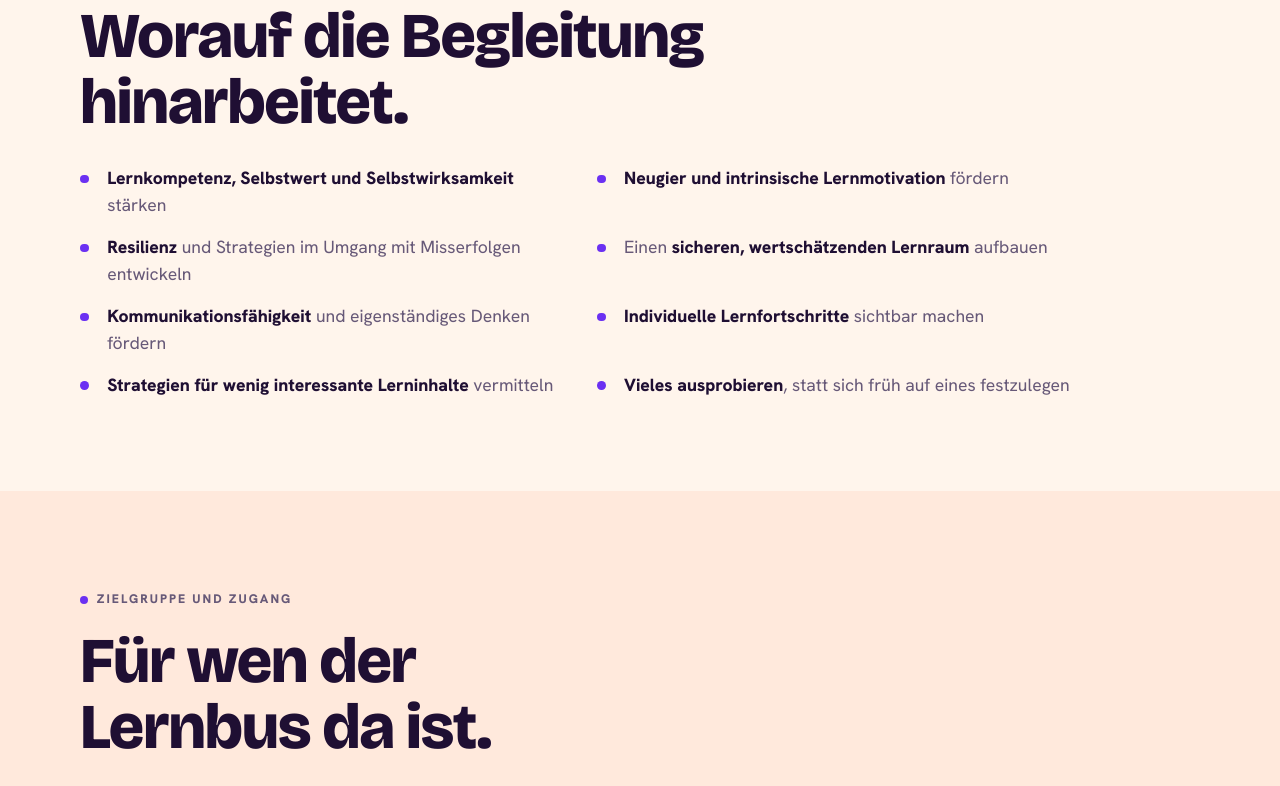
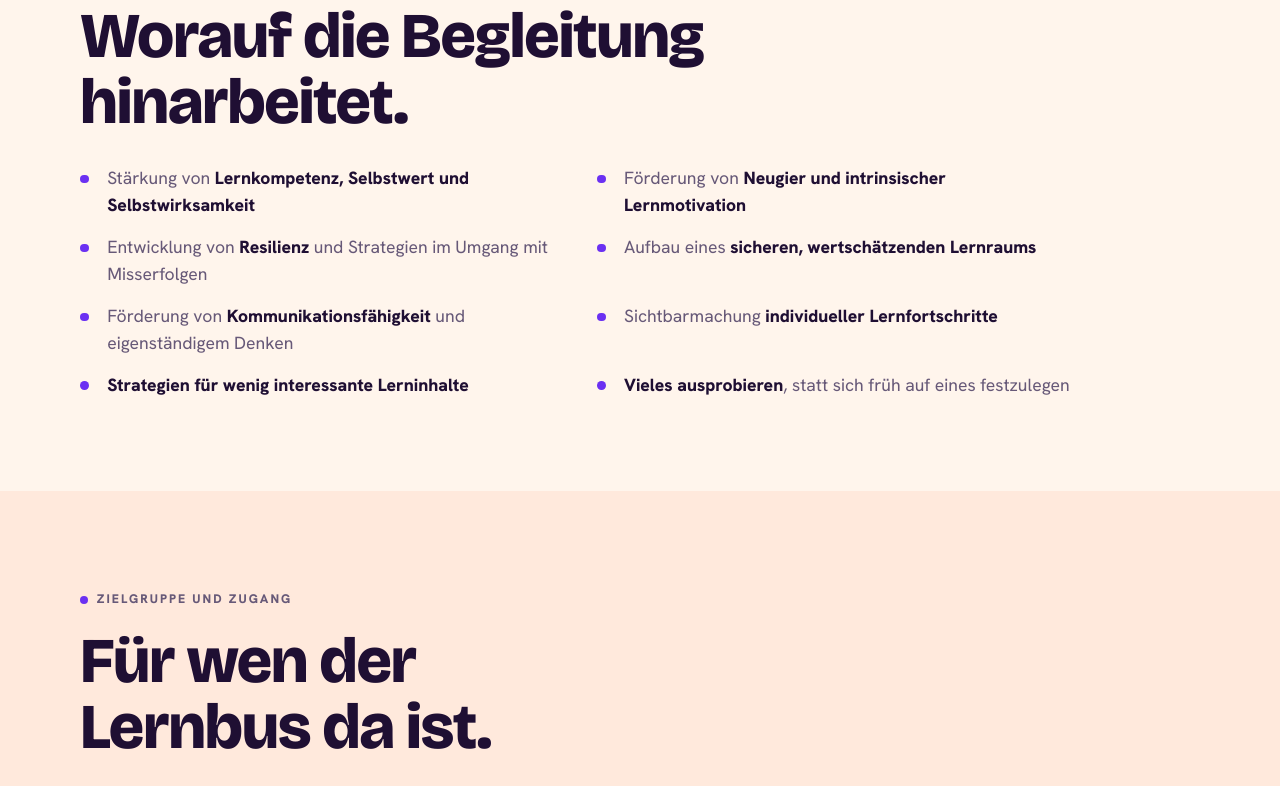
Before and after one commit to jonashertner/lerngesellschaft.ch, an Eleventy site: page src/lernbus/index.html in a window 1280 px wide. Shown: the part 5591-6377 px from the top of the page. Built offline with nearby package versions, Linux system fonts and the light colour scheme; Eleventy itself is replaced by a stand-in of ours; files that its build step writes are made by us from their sources; what markdown-it-attrs would draw is missing.

Commit message:
Konzeptseite woertlich am Konzepttext ausgerichtet
- Ziele-Bullets in der woertlichen Fassung des Konzepts (Staerkung von,
  Foerderung von, Entwicklung von, Aufbau eines, Sichtbarmachung)
- Schritt 5: "Kind und Eltern bedarfsgerecht, einschliesslich
  Gespraechsbegleitung" (statt Paraphrase)
Beibehalten, wo spaetere Entscheide dem Text vorgehen: "fruehe
Deutschfoerderung" statt "Sprachfoerderung", UEGK-Zahlen, Slogan
"Damit Kinder jetzt gern lernen", ergaenzte Abschnitte (Spiel,
Beziehung, Breite, Bildschirme, Dokumentation).

```diff
--- a/src/lernbus/index.html
+++ b/src/lernbus/index.html
@@ -146,13 +146,13 @@
       <p class="eyebrow reveal" style="--dot:var(--violet)">Ziele des Angebots</p>
       <h2 class="big reveal">Worauf die Begleitung hinarbeitet.</h2>
       <ul class="bullets reveal" style="--dot:var(--violet)">
-        <li><b>Lernkompetenz, Selbstwert und Selbstwirksamkeit</b> stärken</li>
-        <li><b>Neugier und intrinsische Lernmotivation</b> fördern</li>
-        <li><b>Resilienz</b> und Strategien im Umgang mit Misserfolgen entwickeln</li>
-        <li>Einen <b>sicheren, wertschätzenden Lernraum</b> aufbauen</li>
-        <li><b>Kommunikationsfähigkeit</b> und eigenständiges Denken fördern</li>
-        <li><b>Individuelle Lernfortschritte</b> sichtbar machen</li>
-        <li><b>Strategien für wenig interessante Lerninhalte</b> vermitteln</li>
+        <li>Stärkung von <b>Lernkompetenz, Selbstwert und Selbstwirksamkeit</b></li>
+        <li>Förderung von <b>Neugier und intrinsischer Lernmotivation</b></li>
+        <li>Entwicklung von <b>Resilienz</b> und Strategien im Umgang mit Misserfolgen</li>
+        <li>Aufbau eines <b>sicheren, wertschätzenden Lernraums</b></li>
+        <li>Förderung von <b>Kommunikationsfähigkeit</b> und eigenständigem Denken</li>
+        <li>Sichtbarmachung <b>individueller Lernfortschritte</b></li>
+        <li><b>Strategien für wenig interessante Lerninhalte</b></li>
         <li><b>Vieles ausprobieren</b>, statt sich früh auf eines festzulegen</li>
       </ul>
     </div>
@@ -184,7 +184,7 @@
         <div class="step"><span class="dotn">2</span><h3>Die passende Begleitperson</h3><p>Das Kind wird einer Lernmentorin oder einem Lernmentor zugeordnet, die zu seinen Interessen und Bedürfnissen passt.</p></div>
         <div class="step"><span class="dotn">3</span><h3>Die Treffen</h3><p>60 bis 90 Minuten im Einzel- oder Zweiersetting, über mindestens sechs Monate. Die Inhalte folgen den Interessen des Kindes und verbinden Spiel, Kreatives, Sprachliches, Mathematisches und Emotionales.</p></div>
         <div class="step"><span class="dotn">4</span><h3>Die Lernkiste</h3><p>Ideen, Arbeiten, Fragen und Entdeckungen sammeln sich in einer persönlichen Lernkiste, die den Fortschritt sichtbar macht.</p></div>
-        <div class="step"><span class="dotn">5</span><h3>Regelmässige Elterngespräche</h3><p>Wir bleiben mit den Eltern im Austausch und unterstützen Kind und Familie bedarfsgerecht, auf Wunsch auch mit Gesprächsbegleitung. Grundlage sind die dokumentierte Entwicklung des Kindes und die Lernkiste: Beide zeigen, was über die Monate gewachsen ist.</p></div>
+        <div class="step"><span class="dotn">5</span><h3>Regelmässige Elterngespräche</h3><p>Wir bleiben mit den Eltern im Austausch und unterstützen Kind und Eltern bedarfsgerecht, einschliesslich Gesprächsbegleitung. Grundlage sind die dokumentierte Entwicklung des Kindes und die Lernkiste: Beide zeigen, was über die Monate gewachsen ist.</p></div>
         <div class="step"><span class="dotn">6</span><h3>Kleingruppen in den Schulferien</h3><p>In den Ferien vertiefen und festigen Kleingruppen, was während des Semesters erarbeitet wurde.</p></div>
       </div>
 
```
Also changed, not shown: src/lernbus/en/index.html (+1 -1 lines).
